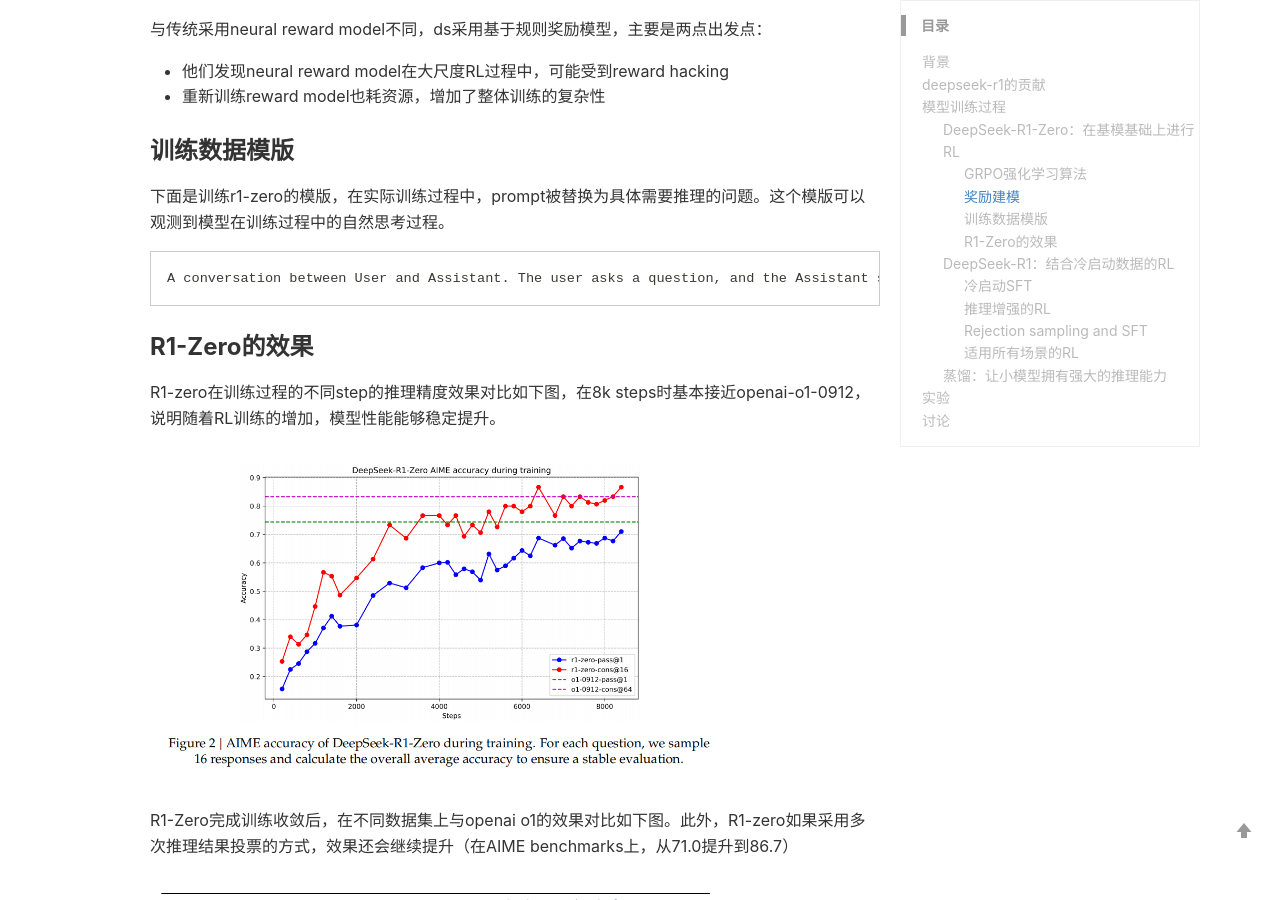
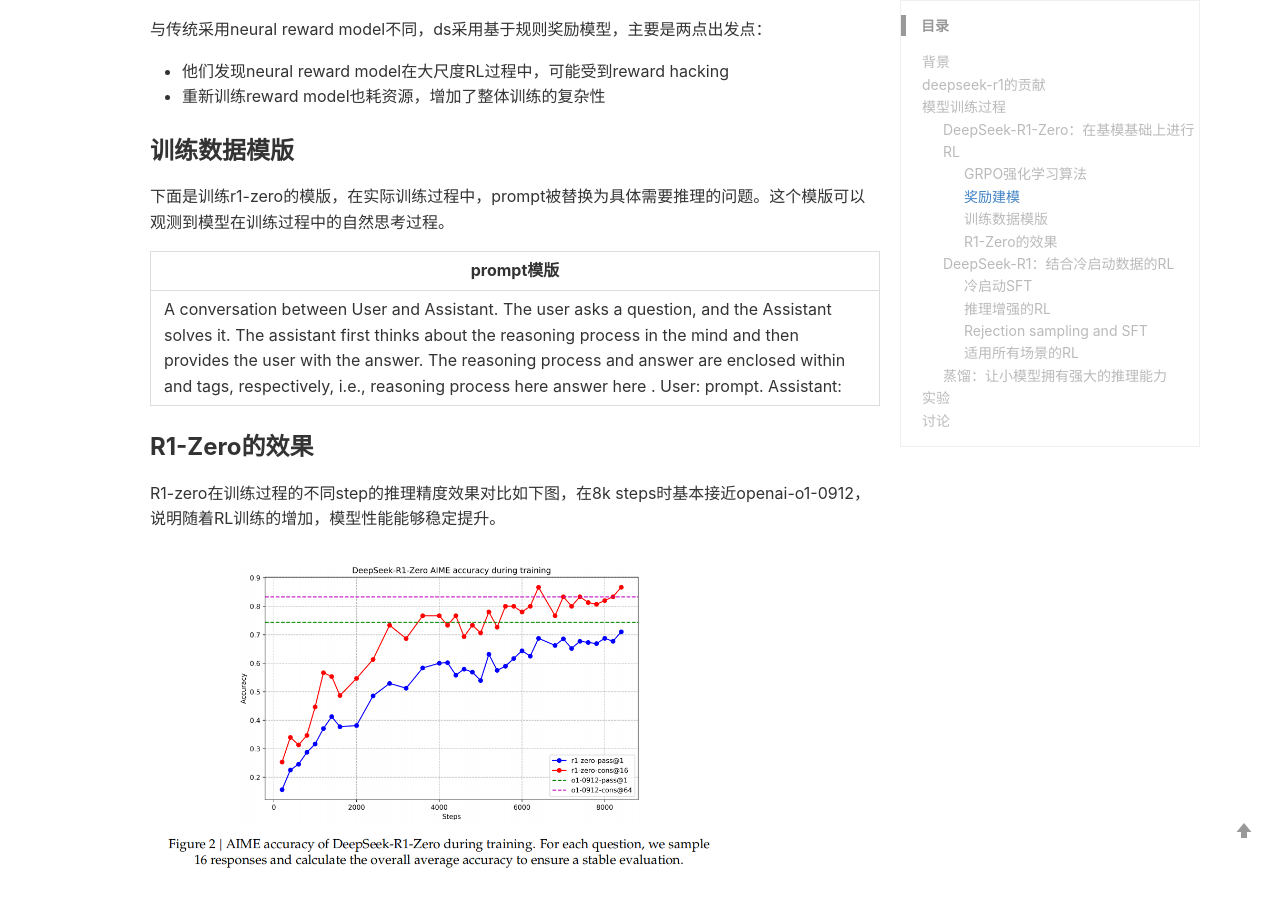
Before and after one commit to GaopanHuang/gaopanhuang.github.io, a Jekyll site: the page built from _posts/2025-02-07-DeepSeek-R1 论文笔记.md, in a window 1280 px wide and 900 px high, scrolled down 3356 px. Built offline with Jekyll 4.4.1, drawn with Linux system fonts in a browser that asks for light colours; comment, search, counter and statistics services are not loaded; a style sheet for code colours, icons or effects is not loaded; some of the changed text lies outside the part shown.

Commit message:
修改DeepSeek-R1论文笔记

````diff
--- a/_posts/2025-02-07-DeepSeek-R1 论文笔记.md
+++ b/_posts/2025-02-07-DeepSeek-R1 论文笔记.md
@@ -64,10 +64,9 @@
 ### 训练数据模版
 下面是训练r1-zero的模版，在实际训练过程中，prompt被替换为具体需要推理的问题。这个模版可以观测到模型在训练过程中的自然思考过程。
 
-```
-A conversation between User and Assistant. The user asks a question, and the Assistant solves it. The assistant first thinks about the reasoning process in the mind and then provides the user with the answer. The reasoning process and answer are enclosed within <think> </think> and <answer> </answer> tags, respectively, i.e., <think> reasoning process here </think> <answer> answer here </answer>. User: prompt. Assistant:
-```
-
+| prompt模版   |
+| ----------- |
+|A conversation between User and Assistant. The user asks a question, and the Assistant solves it. The assistant first thinks about the reasoning process in the mind and then provides the user with the answer. The reasoning process and answer are enclosed within <think> </think> and <answer> </answer> tags, respectively, i.e., <think> reasoning process here </think> <answer> answer here </answer>. User: prompt. Assistant:|
 
 ### R1-Zero的效果
 R1-zero在训练过程的不同step的推理精度效果对比如下图，在8k steps时基本接近openai-o1-0912，说明随着RL训练的增加，模型性能能够稳定提升。
````
Also changed, not shown: other parts of _posts/2025-02-07-DeepSeek-R1 论文笔记.md (+1 -1 lines).
